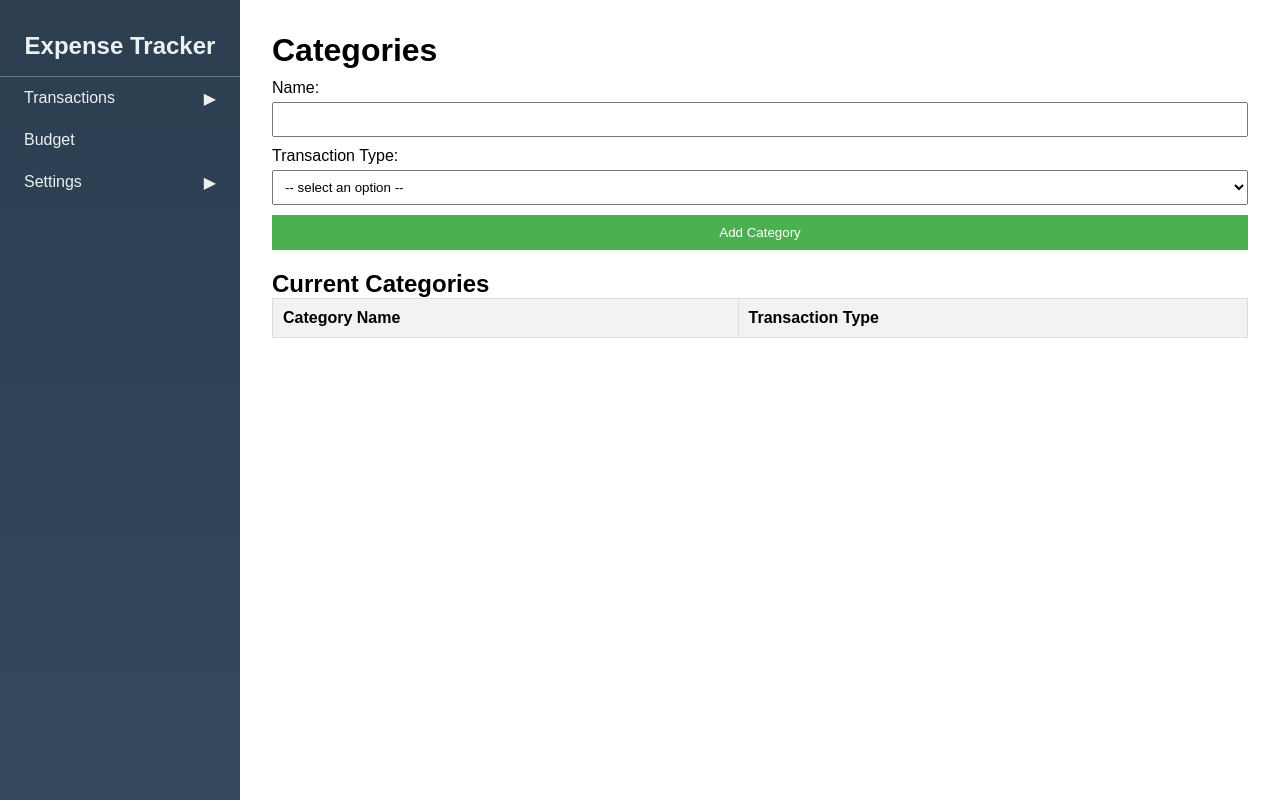
After one commit to Ollie201901/Personal-Finance, a Flask app: page /categories in a window 1280 px wide. The commit adds this page. Run offline with Flask 3, Linux system fonts and the light colour scheme; data that the repository does not hold is empty.

Commit message:
First commit and push.

```diff
--- a/app.py
+++ b/app.py
@@ -11,7 +11,8 @@ def index():
 
 @app.route("/transactions", methods = ["GET", "POST"])
 def transactions():
-    transactions = db.Transaction().get_all()
+    with db.Transaction() as t:
+        transactions = t.get_all()
     return render_template("transactions.html",transactions = transactions)
 @app.route('/bulk_import', methods=["GET", "POST"])
 def bulk_import():
@@ -60,9 +61,6 @@ def scheduled_transactions():
 def predicted_transactions():
     return render_template("predicted_transactions.html")
 
-@app.route("/auto_categorization", methods = ["GET", "POST"])
-def auto_categorization():
-    return render_template("auto_categorization.html")
 
 @app.route("/transaction_sources", methods = ["GET", "POST"])
 def transaction_sources():
@@ -79,6 +77,14 @@ def transaction_sources_add():
         t.add(folder_path=folder_path, file_identifier=file_identifier, account_alias=account_alias)
     return redirect("/transaction_sources")
 
+@app.route("/categories_add", methods = ["GET", "POST"])
+def categories_add():
+    category = request.form.get("category")
+    transaction_type = request.form.get("transaction_type")
+    with db.Category() as c:
+        c.add(category_name=category, transaction_type=transaction_type)
+    return redirect("/categories")
+
 @app.route('/transaction_sources/<int:transaction_source_id>/delete', methods=['POST'])
 def delete_transaction_source(transaction_source_id):
     try:
@@ -88,10 +94,62 @@ def delete_transaction_source(transaction_source_id):
         return jsonify({'success': False, 'error': str(e)}), 500
     else: return jsonify({'success': True})
 
+
 @app.route("/budget", methods = ["GET", "POST"])
 def budget():
-    return render_template("budget.html", categories = [])
+    with db.Budget() as b:
+        budgets = b.get_all()
+    with db.Category() as c:
+        categories = c.get_all()
+    return render_template("budget.html", budgets = budgets, categories= categories)
 
+@app.route("/budget_add", methods = ["GET", "POST"])
+def budget_add():
+    category = request.form.get("category")
+    threshold_amount = request.form.get("threshold_amount")
+    period = request.form.get("frequency")
+    match period.lower():
+        case "weekly":
+            period_days = 7
+        case "bi-weekly":
+            period_days = 14
+        case "monthly":
+            period_days = 31
+        case "bi-monthly":
+            period_days = 62
+        case "6-months":
+            period_days = 26*7
+        case "yearly":
+            period_days = 365
+        case _:
+            period_days = 1
+    with db.Budget() as b:
+        b.add(category=category,threshold_per_period=threshold_amount,period_days=period_days)
+    return redirect("/budget")
+
+@app.route('/budget/<int:budget_id>/delete', methods=['POST'])
+def delete_budget(budget_id):
+    try:
+        with db.Budget() as b:
+            b.delete(budget_id)
+    except Exception as e:
+        return jsonify({'success': False, 'error': str(e)}), 500
+    else: return jsonify({'success': True})
+
+@app.route("/categories", methods = ["GET", "POST"])
+def categories():
+    with db.Category() as c:
+        categories = c.get_all()
+    return render_template("categories.html", categories = categories)
+
+@app.route('/category/<int:category_id>/delete', methods=['POST'])
+def delete_category(category_id):
+    try:
+        with db.Category() as c:
+            c.delete(category_id)
+    except Exception as e:
+        return jsonify({'success': False, 'error': str(e)}), 500
+    else: return jsonify({'success': True})
 
 if __name__ == "__main__":
     db.Database().create()
--- /dev/null
+++ b/static/js/categories.js
@@ -0,0 +1,24 @@
+// Function to delete a transaction
+function deleteCategory(categoryID) {
+  if (!confirm("Are you sure you want to delete this category?")) return;
+
+  fetch(`/category/${categoryID}/delete`, {
+    method: 'POST',
+    headers: {
+      'Content-Type': 'application/json'
+    }
+  })
+  .then(response => response.json())
+  .then(result => {
+    if (result.success) {
+      document.querySelector(`tr[data-id='${categoryID}']`).remove();
+      alert("Category deleted.");
+    } else {
+      alert("Error deleting category: " + result.error);
+    }
+  })
+  .catch(error => {
+    console.error("Delete error:", error);
+    alert("An error occurred while deleting the category.");
+  });
+}
--- /dev/null
+++ b/templates/categories.html
@@ -0,0 +1,59 @@
+{% extends "layout.html" %}
+
+{% block body %}
+  <h1>Categories</h1>
+
+  <!-- Add Entry Form -->
+  <div class="entry-form">
+<!--    <h2>Add Entry</h2>-->
+    <form id="entryForm" action = "{{ url_for('categories_add') }}" method="POST">
+      <label for="entry-name">Name:</label>
+      <input type="text" id="entry-name" name="category" required>
+
+<!--      <label for="entry-date">Date:</label>-->
+<!--      <input type="date" id="entry-date" required>-->
+
+      <label for="transaction_type">Transaction Type:</label>
+      <select id="transaction_type" name="transaction_type" required>
+        <option  disabled selected value> -- select an option --</option>
+        <option id = "transaction_type1" value="Income">Income</option>
+        <option id = "transaction_type2" value="Expense">Expense</option>
+        <option id = "transaction_type3" value="Savings">Savings</option>
+      </select>
+
+      <button type="submit">Add Category</button>
+    </form>
+  </div>
+
+  <!-- Current Balance -->
+<!--  <div class="balance">-->
+<!--    <h2>Current Balance: $<span id="currentBalance">0.00</span></h2>-->
+<!--  </div>-->
+
+  <!-- Entries Table -->
+  <div class="entries">
+    <h2>Current Categories</h2>
+    <table id="entriesTable">
+      <thead>
+        <tr>
+          <th>Category Name</th>
+          <th>Transaction Type</th>
+        </tr>
+      </thead>
+      <tbody>
+        {% for category in categories %}
+            <tr data-id = "{{ category['id'] }}">
+                <td contenteditable="true" data-field="category_name">{{ category['category'] }}</td>
+                <td contenteditable="true" data-field="transaction_type">{{ category['transaction_type'] }}</td>
+                <td><button class="delete-btn" onclick="deleteCategory({{ category['id'] }})">Delete</button></td>
+            </tr>
+        {% endfor %}
+      </tbody>
+    </table>
+  </div>
+
+{% endblock %}
+
+{% block script %}
+<script src="{{ url_for('static', filename='js/categories.js') }}"></script>
+{% endblock %}
--- a/templates/layout.html
+++ b/templates/layout.html
@@ -12,7 +12,7 @@
         <div class="nav-header">
             <h2>Expense Tracker</h2>
         </div>
-        <ul class="nav-list">
+    <ul class="nav-list">
 <!--      <li class="nav-item">-->
 <!--        <a href="dashboard" class="nav-link">Dashboard</a>-->
 <!--      </li>-->
@@ -30,32 +30,32 @@
               <li><a href="transactions" class="submenu-link">Actuals</a></li>
               <li><a href="scheduled_transactions" class="submenu-link">Scheduled</a></li>
               <li><a href="predicted_transactions" class="submenu-link">Predicted</a></li>
-              <li><a href="transaction_sources" class="submenu-link">Sources Files</a></li>
-
             </ul>
         </li>
+<!--      <li class="nav-item nav-item has-submenu">-->
+        <li class="nav-item">
+            <a href="budget" class="nav-link">Budget</a>
+<!--        <ul class="submenu">-->
+<!--              <li><a href="budget" class="submenu-link">Details</a></li>-->
+
+<!--        </ul>-->
+        </li>
+<!--      <li class="nav-item has-submenu">-->
+<!--        <a href="#reports" class="nav-link">Reports</a>-->
+<!--        <ul class="submenu">-->
+<!--          <li><a href="#monthly" class="submenu-link">Monthly</a></li>-->
+<!--          <li><a href="#yearly" class="submenu-link">Yearly</a></li>-->
+<!--          <li><a href="#custom" class="submenu-link">Custom</a></li>-->
+<!--        </ul>-->
+<!--      </li>-->
       <li class="nav-item nav-item has-submenu">
-        <a href="budget" class="nav-link">Budget</a>
+        <a href="settings" class="nav-link">Settings</a>
         <ul class="submenu">
-              <li><a href="budget" class="submenu-link">Details</a></li>
-              <li><a href="auto_categorization" class="submenu-link">Categorization</a></li>
+            <li><a href="transaction_sources" class="submenu-link">Manage Data Sources</a></li>
+            <li><a href="categories" class="submenu-link">Manage Categories</a></li>
+            <li><a href="auto_assignment" class="submenu-link">Manage Metadata Assignment</a></li>
         </ul>
       </li>
-      <li class="nav-item has-submenu">
-        <a href="#reports" class="nav-link">Reports</a>
-        <ul class="submenu">
-          <li><a href="#monthly" class="submenu-link">Monthly</a></li>
-          <li><a href="#yearly" class="submenu-link">Yearly</a></li>
-          <li><a href="#custom" class="submenu-link">Custom</a></li>
-        </ul>
-      </li>
-<!--      <li class="nav-item nav-item has-submenu">-->
-<!--        <a href="settings" class="nav-link">Settings</a>-->
-<!--        <ul class="submenu">-->
-<!--            <li><a href="transaction_settings" class="submenu-link">Transactions</a></li>-->
-<!--          <li><a href="auto_categorization" class="submenu-link">Auto Categorization</a></li>-->
-<!--        </ul>-->
-<!--      </li>-->
     </ul>
   </nav>
 
```
Also changed, not shown: database.py (+48 -18 lines), static/js/budget.js (added, +24 -0 lines), templates/budget.html (+30 -13 lines), utils.py (+23 -12 lines).
